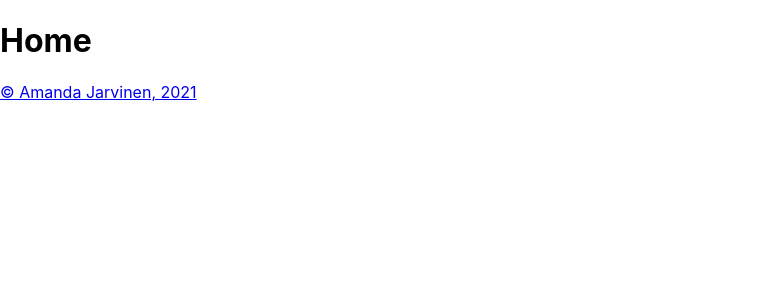
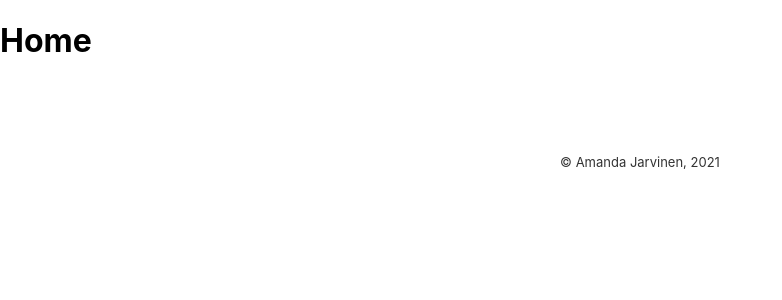
Before and after one commit to nimisaya/codetaito, a React (Create React App) app: page /#/ in a window 1280 px wide. Shown: the top 300 px of the page, without its empty margins (0-782 px from the left). Built offline with nearby package versions, Linux system fonts and the light colour scheme.

Commit message:
Style footer

```diff
--- a/src/components/app/App.modules.css
+++ b/src/components/app/App.modules.css
@@ -0,0 +1,23 @@
+footer {
+  color: #828282;
+  font-size: small;
+
+  line-height: 1.5;
+
+  padding-top: 40px;
+  padding-bottom: 8px;
+  margin-top: 40px;
+
+  display: flex;
+  justify-content: center;
+  align-items: center;
+}
+
+a {
+  text-decoration: none;
+  color: #333333;
+}
+
+a:hover {
+  color: #4e4bec;
+}
--- a/src/components/art/Mathfun.js
+++ b/src/components/art/Mathfun.js
@@ -13,7 +13,7 @@ const Mathfun = () => {
 
       p.draw = () => {
         p.fill(255);
-        p.ellipse(p.width / 2, p.height / 2, 400);
+        p.ellipse(p.width / 2, p.height / 2, 200);
       };
     };
 
--- a/src/customHooks/useDOMControl.js
+++ b/src/customHooks/useDOMControl.js
@@ -1,6 +1,7 @@
 import React, { useRef, useEffect } from "react";
 
 // Inspired by https://dev.to/christiankastner/creating-a-custom-d3-or-p5-hook-in-react-fap
+// and https://dev.to/christiankastner/integrating-p5-js-with-react-i0d
 const useDOMControl = (domFunc) => {
   // Create a DOM node reference
   const domRef = useRef();
```
